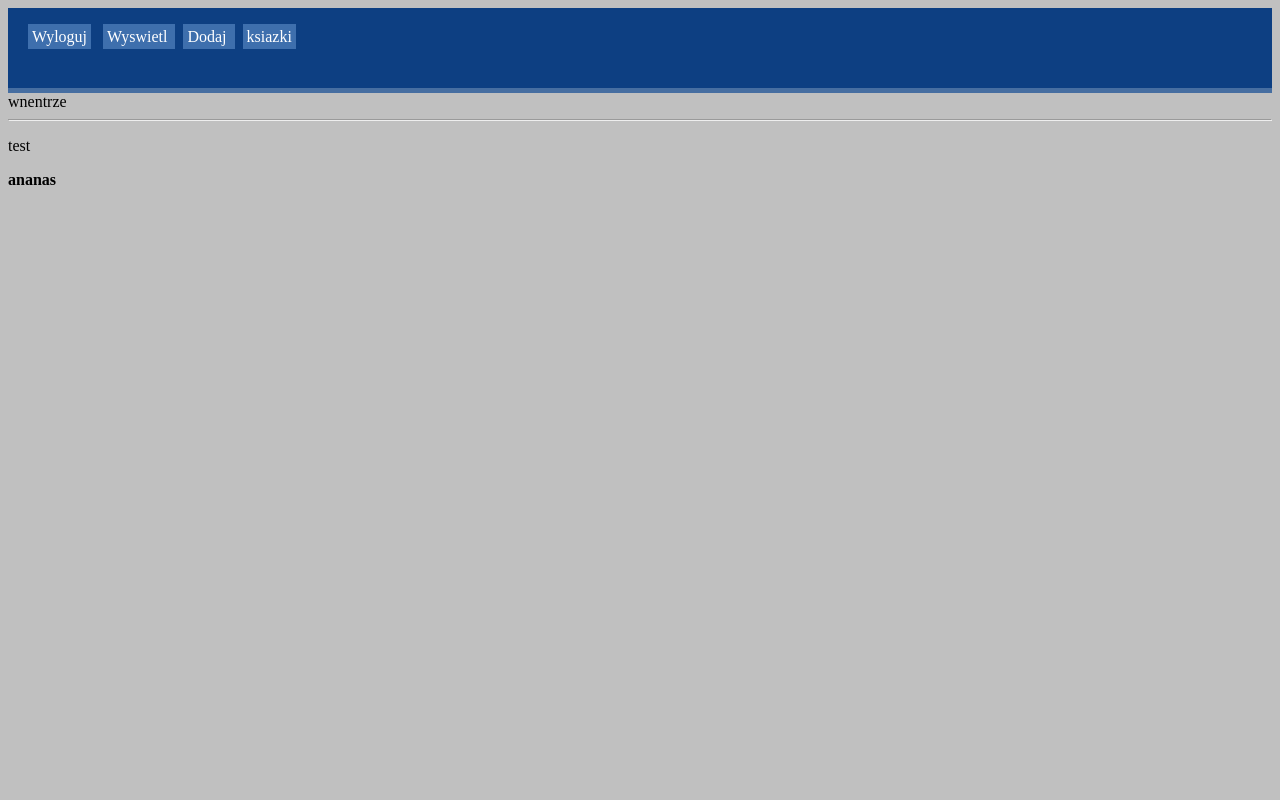
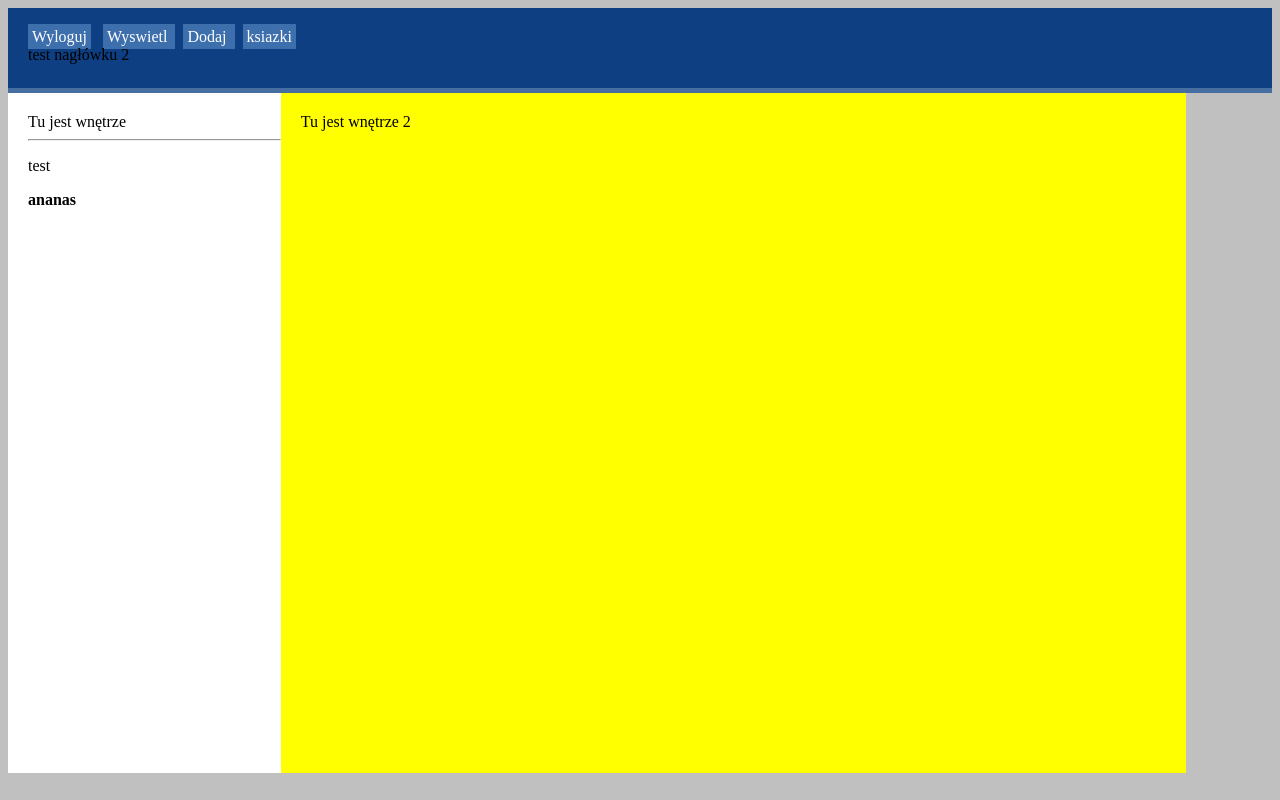
Before and after one commit to Lettulouz/SI-Bearing-App, a PHP site: the page made by public/index.php in a window 1280 px wide. Run offline with PHP 8.4, Linux system fonts and the light colour scheme.

Commit message:
wnętrze i nagłówk

```diff
--- a/public/css/styles.css
+++ b/public/css/styles.css
@@ -10,8 +10,13 @@ html {
     background-color: #C0C0C0;
 }
 
+#wnętrze{
+    background-color: #C0C0C0;
+}
 
-#wnętrze {
+#wnętrze1 {
+    float: left;
+    width: 20%;
     background-color: white;
     padding-left: 20px;
     padding-top: 20px;
@@ -20,6 +25,8 @@ html {
 }
 
 #wnętrze2 {
+    float: left;
+    width: 70%;
     background-color: yellow;
     padding-left: 20px;
     padding-top: 20px;
--- a/public/index.php
+++ b/public/index.php
@@ -7,20 +7,29 @@
 <body>
 <div id="naglowek">
 
-
+        <div id="naglowek1">
                 <a href="index.php?logout=true"> Wyloguj</a> &nbsp
                 <a href="index.php?action=wyswietl"> Wyswietl </a> &nbsp
                 <a href="index.php?action=dodaj"> Dodaj </a> &nbsp
                 <a href="index.php?action=ksiazki"> ksiazki </a>
+        </div>
 
+        <div id="naglowek2">
+        test nagłówku 2
+        </div>
+</div>
 
-</div>
-<div id="wnetrze">
-wnentrze <br/>
+<div id="wnętrze">
+        <div id="wnętrze1">
+                Tu jest wnętrze <br/>
                 <hr/>
                 <p> test </p>
                 <b> ananas </b>
+        </div>
 
+        <div id="wnętrze2">
+                Tu jest wnętrze 2
+        </div>
 
 </div>
 
```
Lines whose indentation alone changed are shown as unchanged.
